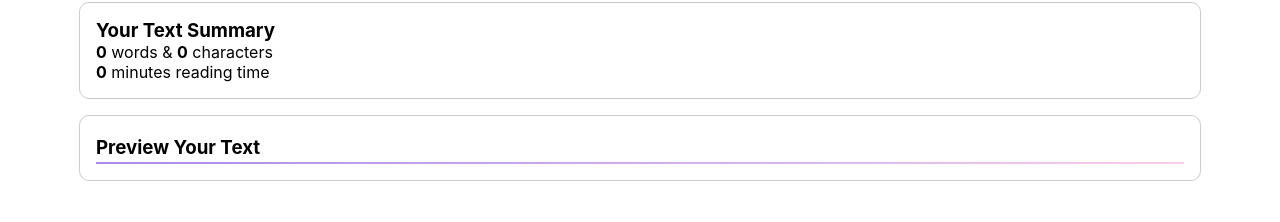
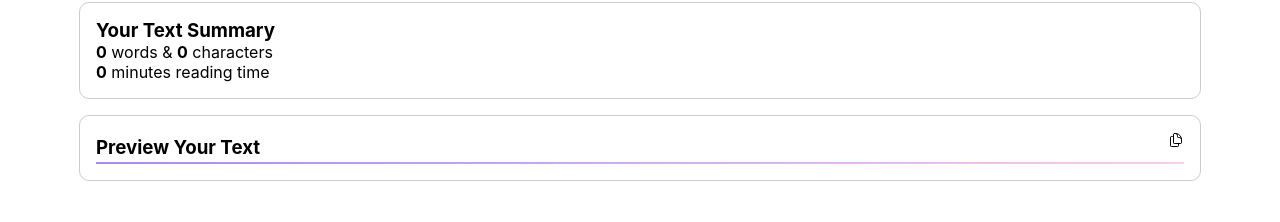
Before and after one commit to partha7978/text-utils, a React (Create React App) app: page / in a window 1280 px wide. Shown: the part 488-710 px from the top of the page. Built offline with nearby package versions, Linux system fonts and the light colour scheme.

Commit message:
adding copy button to the preview text section

```diff
--- a/src/components/TextArea/TextArea.css
+++ b/src/components/TextArea/TextArea.css
@@ -76,6 +76,16 @@
     border-bottom: 2px solid transparent;
     border-image: linear-gradient(to right, #A88BEB, #F8CEEC);
     border-image-slice: 1;
+    display: flex;
+}
+.previewHeading svg {
+    height: 1rem;
+    width:  1rem;
+    margin-left: auto;
+    transition: all 0.2s linear;
+}
+.previewHeading svg:hover {
+    color: #7F53AC;
 }
 .previewHeading h3 {
     margin: 0.2rem;
--- a/src/components/TextArea/TextArea.js
+++ b/src/components/TextArea/TextArea.js
@@ -201,6 +201,9 @@
           <div className="ViewText">
             <div className="previewHeading">
               <h3>Preview Your Text</h3>
+              <svg xmlns="http://www.w3.org/2000/svg" fill="none" viewBox="0 0 24 24" strokeWidth={1.5} stroke="currentColor" className="w-6 h-6">
+              <path strokeLinecap="round" strokeLinejoin="round" d="M15.75 17.25v3.375c0 .621-.504 1.125-1.125 1.125h-9.75a1.125 1.125 0 01-1.125-1.125V7.875c0-.621.504-1.125 1.125-1.125H6.75a9.06 9.06 0 011.5.124m7.5 10.376h3.375c.621 0 1.125-.504 1.125-1.125V11.25c0-4.46-3.243-8.161-7.5-8.876a9.06 9.06 0 00-1.5-.124H9.375c-.621 0-1.125.504-1.125 1.125v3.5m7.5 10.375H9.375a1.125 1.125 0 01-1.125-1.125v-9.25m12 6.625v-1.875a3.375 3.375 0 00-3.375-3.375h-1.5a1.125 1.125 0 01-1.125-1.125v-1.5a3.375 3.375 0 00-3.375-3.375H9.75" />
+              </svg>
             </div>
             <span>{text}</span>
           </div>
```
